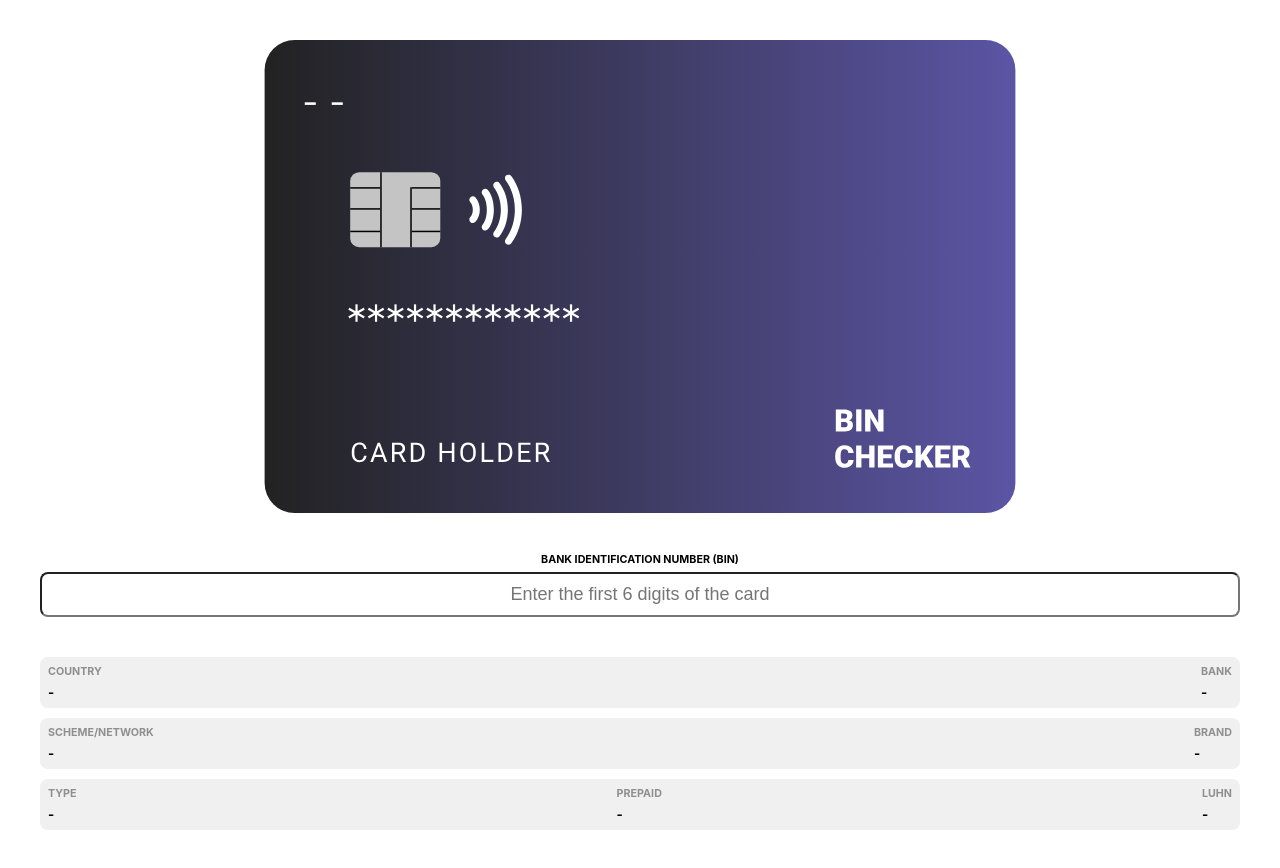
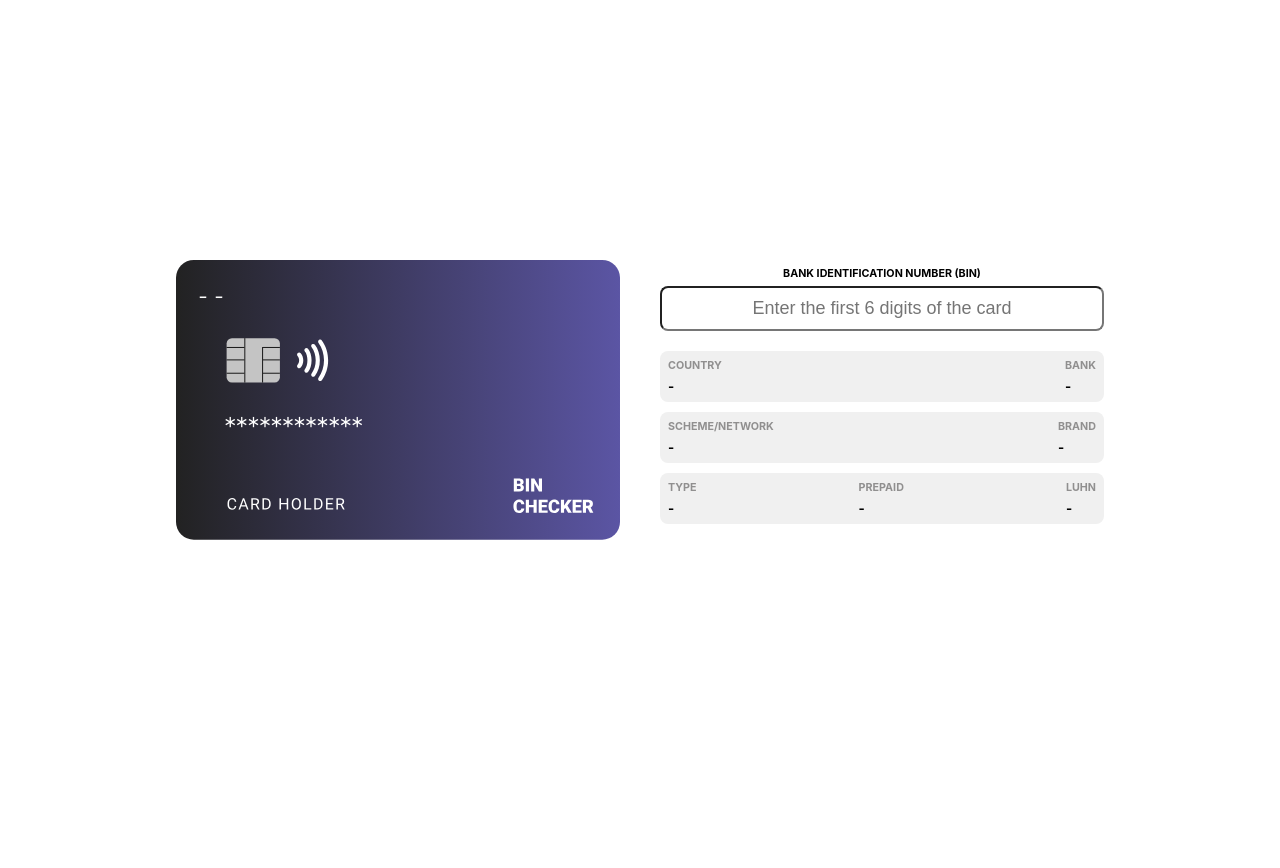
Before and after one commit to celigx/bin-number, a React (Create React App) app: page / in a window 1280 px wide. Shown: the top 868 px of the page. After the commit the page ends 800 px from the top, so only its background shows below. Built offline with nearby package versions, Linux system fonts and the light colour scheme.

Commit message:
Add media query

```diff
--- a/src/App.sass
+++ b/src/App.sass
@@ -23,27 +23,27 @@ svg
   height: 100vh
   margin: 40px
 
-  .binInput
+  .containerOutput
     width: -webkit-fill-available
     width: -moz-available
 
-    .binTitle
-      color: #000
-      text-align: center
-
-    input
-      font-size: 18px
-      text-align: center
-      padding: 10px 0
+    .binInput
       width: -webkit-fill-available
       width: -moz-available
-      border-width: 2px
-      border-radius: 8px
-      margin: 0 0 40px 0
 
-  .containerOutput
-    width: -webkit-fill-available
-    width: -moz-available
+      .binTitle
+        color: #000
+        text-align: center
+
+      input
+        font-size: 18px
+        text-align: center
+        padding: 10px 0
+        width: -webkit-fill-available
+        width: -moz-available
+        border-width: 2px
+        border-radius: 8px
+        margin: 0 0 40px 0
 
     .output
       background: #F0F0F0
@@ -53,3 +53,28 @@ svg
       border-radius: 8px
       margin: 0 0 10px 0
       text-transform: uppercase
+
+@media screen and ( min-width: 565px )
+  svg
+    width: auto
+
+@media screen and ( min-width: 768px )
+  .app
+    flex-direction: row
+    max-width: 968px
+    margin: 0 auto
+
+    svg
+      flex: 1
+      max-width: 500px
+      margin: 0 20px
+
+    .containerOutput
+      flex: 1
+      margin: 0 20px
+
+      .binInput
+        margin: 0 0 20px 0
+
+        input
+          margin: 0
```
